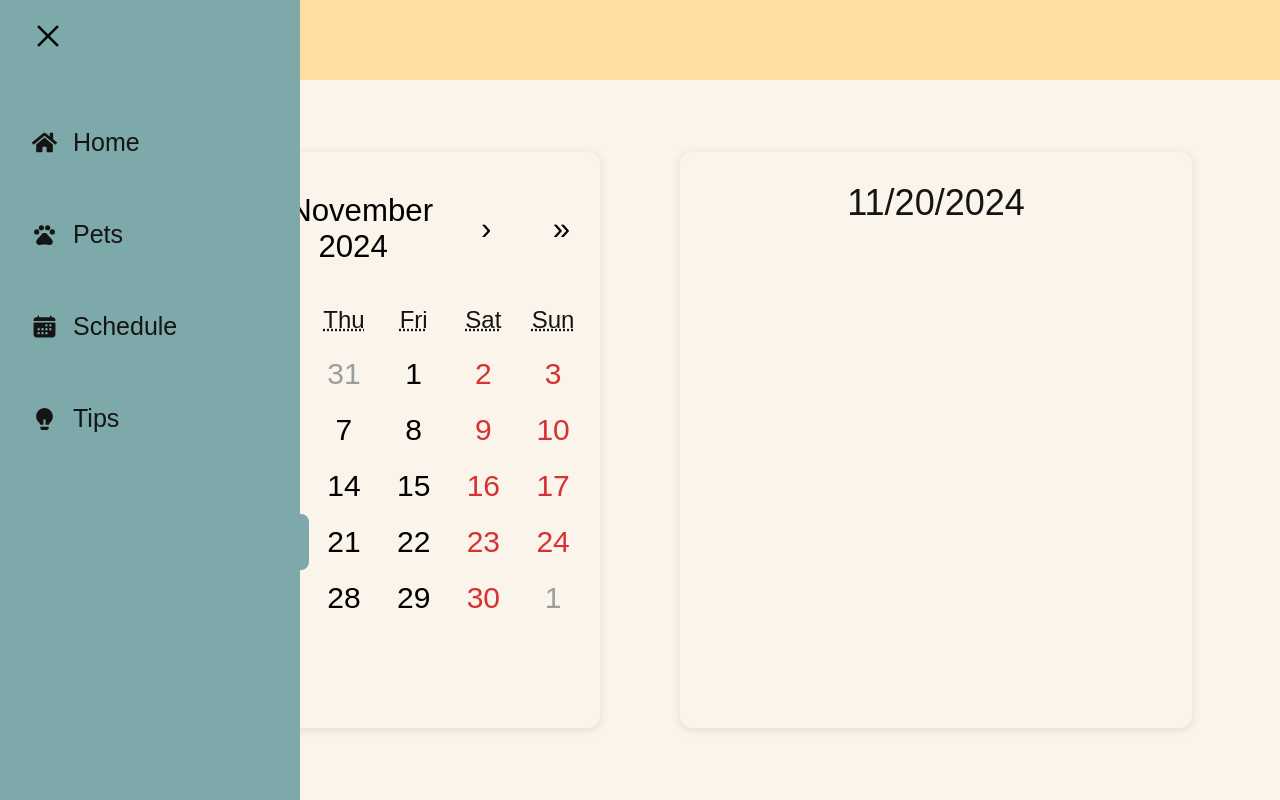
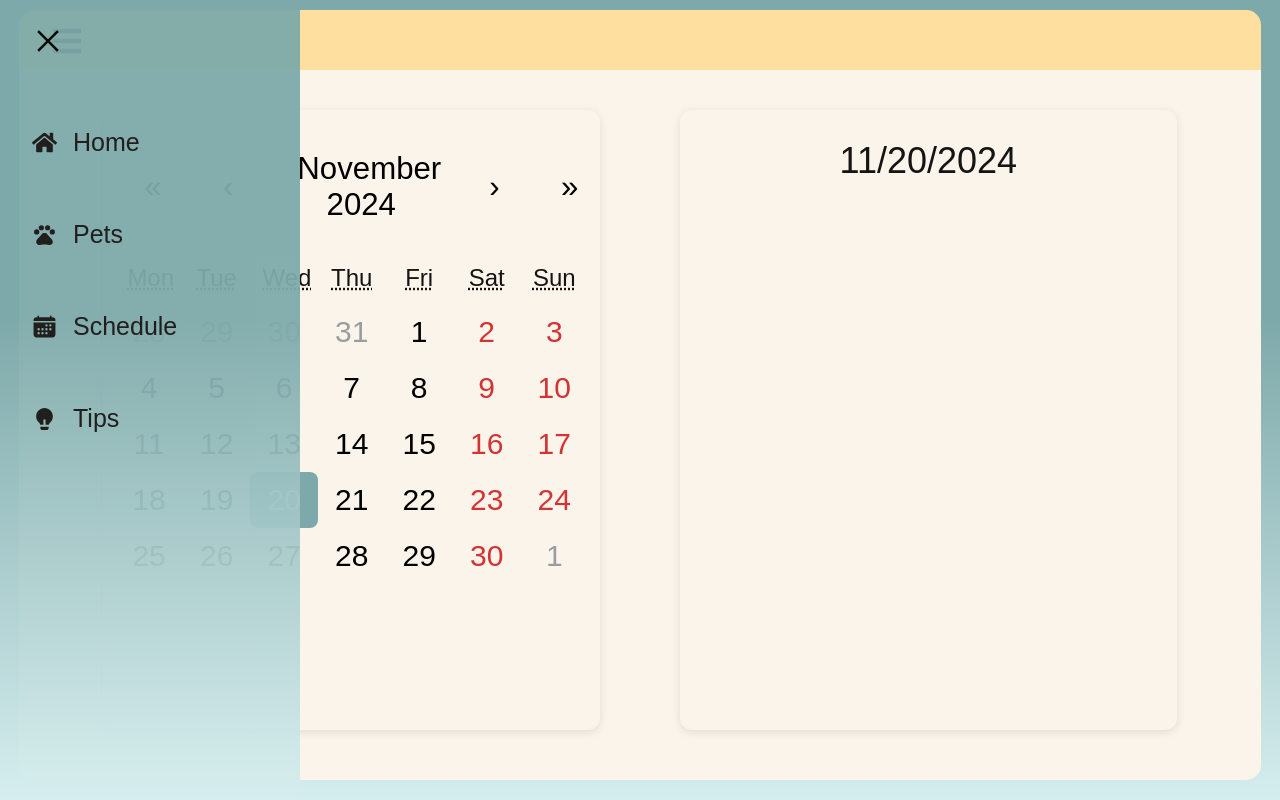
Before and after one commit to shanwhite/petal, a React (Create React App) app in the folder petal/: page /schedule in a window 1280 px wide. Built offline with nearby package versions, Linux system fonts and the light colour scheme; a web font is replaced by a local one.

Commit message:
General structure and design done

```diff
--- a/petal/src/index.css
+++ b/petal/src/index.css
@@ -1,5 +1,6 @@
 @import url('https://fonts.googleapis.com/css2?family=Sour+Gummy:ital,wght@0,100..900;1,100..900&display=swap');
 
+/* Affects everything */
 * {
   box-sizing: border-box;
   margin: 0;
@@ -8,35 +9,58 @@
   font-weight: 400;
 }
 
+/* Affects on the consistent screen in the back */
+body
+{
+  background-color: #7ea9aa;
+  background: linear-gradient(#7ea9aa 40%, #D5EDEE 100%);
+  height: 100vh;
+  width: 100vw;
+}
+
+/* General CSS for all the pages*/
 .home, .pets, .schedule, .tips {
   display: flex;
   height: 90vh;
+  width: 97vw;
+  margin: 0 auto;
   text-align: center; /* might have to edit this after we code the other pages */
   align-items: center;
   justify-content: center;
   font-size: 1.5rem;
   background-color: #fbf4ea;
   color: #151414;
+  border-radius: 0 0 15px 15px;
+  /* border: 3px solid red; */
 }
 
-/* NAVBAR CSS */
+
 .navbar {   /*horizontal line at top of screen */
-  background-color: #ffdfa0;
-  height: 80px;
+  position: relative;
+  top: 10px;
+  background: #FFDFA0;
+  height: 60px;
+  width: 97vw;
   display: flex;
   justify-content: flex-start;
   align-items: center;
+  margin: 0 auto;
+  border-radius: 15px 15px 0 0;
+  /* border: 2px solid red; */
 }
 
+/* The hamburger icon */
 .menu-bars {
   margin-left: 2rem;
+  margin-top: 0.6rem;
   font-size: 2rem;
   background: none;
   color: #000;
 }
 
 .nav-menu {
-  background-color: #7ea9aa;
+  background: linear-gradient(#7ea9aa 40%, #D5EDEE 100%);
+  opacity: 0.95;
   width: 300px;
   height: 100vh;
   display: flex;
@@ -83,6 +107,7 @@
   width: 100%;
 }
 
+/* The top of the nav bar, where you toggle */
 .navbar-toggle {
   background-color: #7ea9aa;
   width: 100%;
@@ -108,12 +133,13 @@ span {
 /* CALENDAR CSS */
 #calendar, #event-box {
   position: relative;
-  height: 80%;
+  height: 86%;
   width: 40%;
   padding: 0.5em;
   background-color: #fbf4ea;
   border-radius: 12px;
   box-shadow: 0 2px 10px rgba(5, 5, 5, 0.1);
+  /* border: 2px solid red; */
 }
 
 #calendar {
@@ -141,9 +167,8 @@ span {
   height: auto;
   margin-top: 1.2em;
   margin-bottom: 1.2em;
-  margin-left: 0.3em;
-  margin-right: 0.3em;
 }
+
 
 /* arrows + month/year buttons at top of calendar */
 .react-calendar__navigation button {
```
